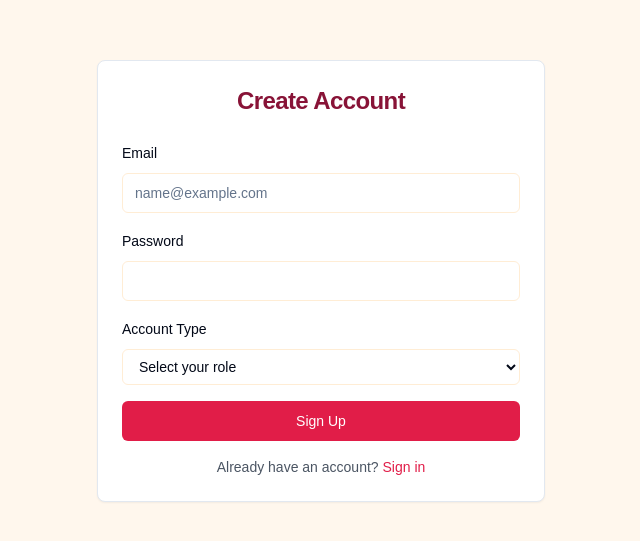
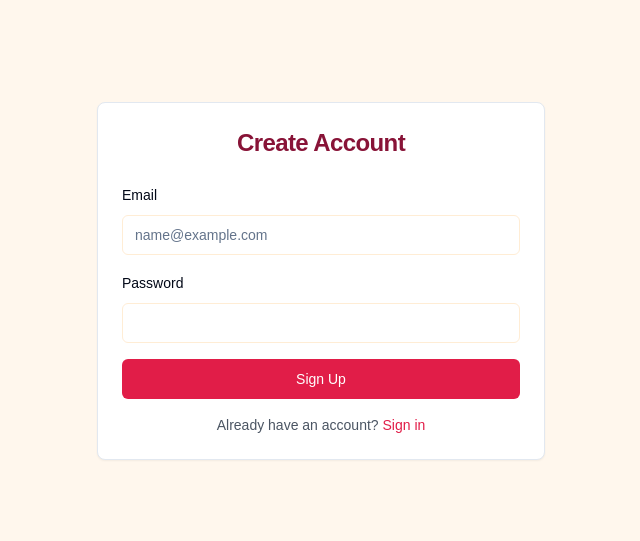
Before and after one commit to Evandabest/cineduca-web, a Next.js app: page /signup in a window 1280 px wide. Shown: the part 119-660 px from the top of the page, without its empty margins (319-959 px from the left). Built offline with nearby package versions, Linux system fonts and the light colour scheme.

Commit message:
fix: sending type of account does not work

```diff
--- a/app/signup/actions.ts
+++ b/app/signup/actions.ts
@@ -13,10 +13,11 @@ export async function signup(formData: FormData) {
     const data = {
       email: formData.get('email') as string,
       password: formData.get('password') as string,
-      type: formData.get('access') as string,
     }
 
     const { error } = await supabase.auth.signUp(data)
+
+    console.log('error', error)
 
     if (error) {
       redirect('/error')
--- a/app/signup/page.tsx
+++ b/app/signup/page.tsx
@@ -35,21 +35,7 @@ export default function SignUpPage() {
                 className="border-orange-100 focus:ring-rose-600"
               />
             </div>
-            <div className="space-y-2">
-              <Label htmlFor="access">Account Type</Label>
-              <select
-                id="access"
-                name="access"
-                required
-                defaultValue=""
-                className="w-full rounded-md border border-orange-100 bg-white px-3 py-2 text-sm focus:outline-none focus:ring-2 focus:ring-rose-600"
-              >
-                <option value="" disabled>Select your role</option>
-                <option value="filmmaker">Filmmaker</option>
-                <option value="teacher">Teacher</option>
-                <option value="student">Student</option>
-              </select>
-            </div>
+
             <Button
               formAction={signup}
               className="w-full bg-rose-600 hover:bg-rose-700 text-white"
```
